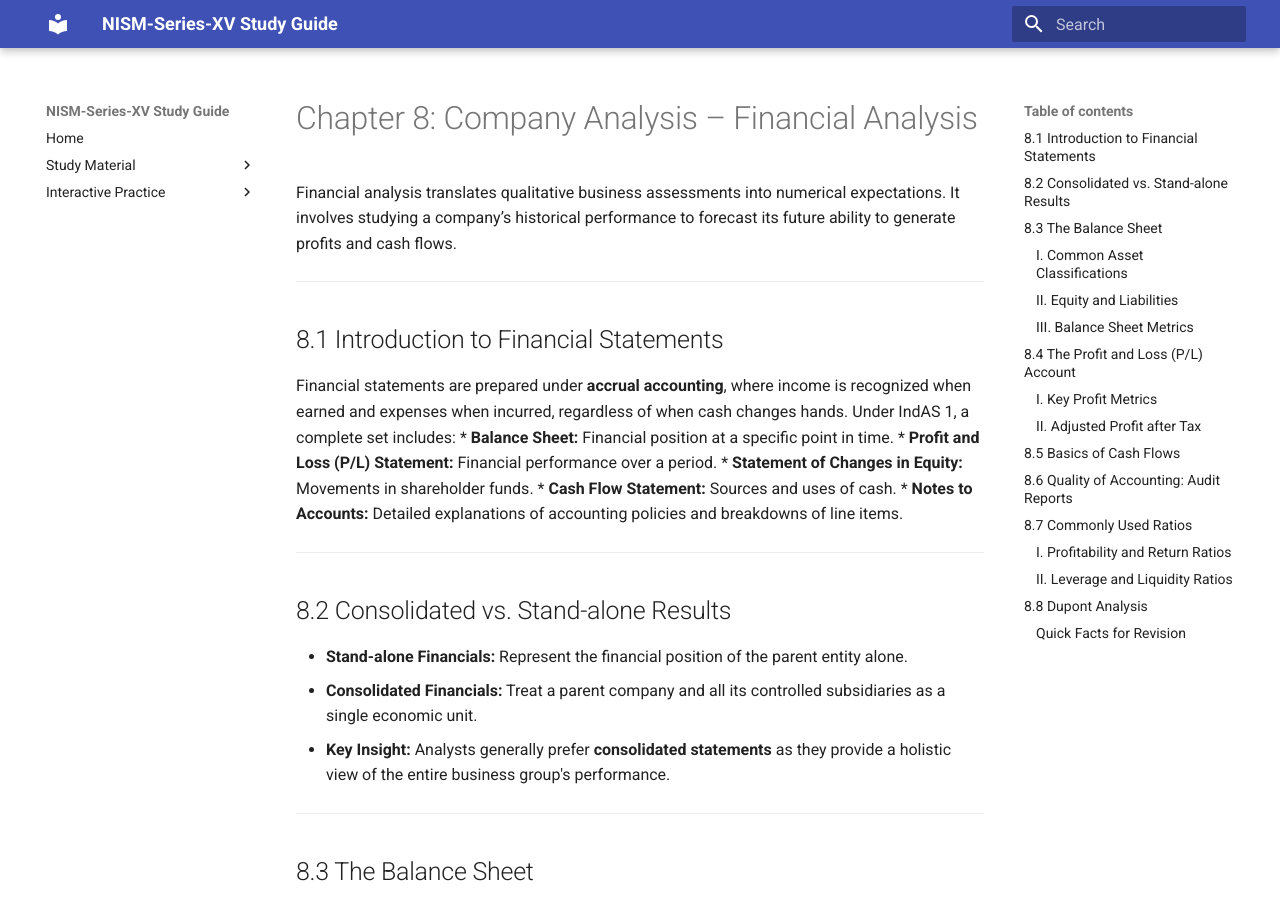
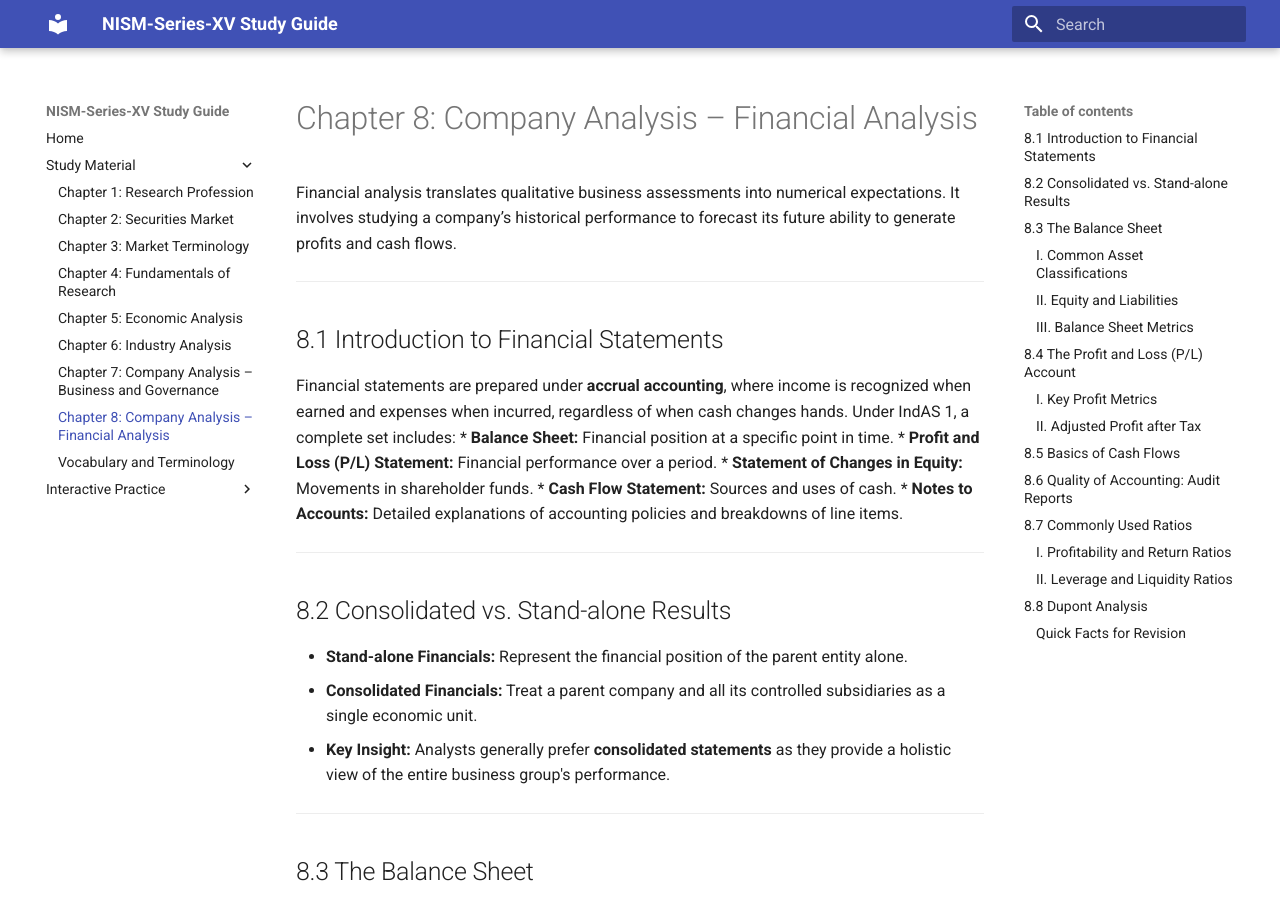
Before and after one commit to VijoyV/nism-ra-notes, an MkDocs documentation site: the page built from docs/chapter-08.md, in a window 1280 px wide and 900 px high. Built offline with MkDocs 1.6.1 and Material for MkDocs 9.7.7, drawn with Linux system fonts in a browser that asks for light colours; a script that is not in the unit is left out.

Commit message:
some more content added

```diff
--- a/mkdocs.yml
+++ b/mkdocs.yml
@@ -27,6 +27,8 @@
       - "Chapter 4: Fundamentals of Research": chapter-04.md
       - "Chapter 5: Economic Analysis": chapter-05.md
       - "Chapter 6: Industry Analysis": chapter-06.md
-      - "Chapter 7: Company Analysis": chapter-07.md
+      - "Chapter 7: Company Analysis – Business and Governance": chapter-07.md
+      - "Chapter 8: Company Analysis – Financial Analysis": chapter-08.md
+      - "Vocabulary and Terminology": vocab-and-terminology.md
   - "Interactive Practice":
       - "Online Quizzes": quiz.md
```
Also changed, not shown: docs/vocab-and-terminology.md (renamed from docs/20-vocab.md, +1 -1 lines).
